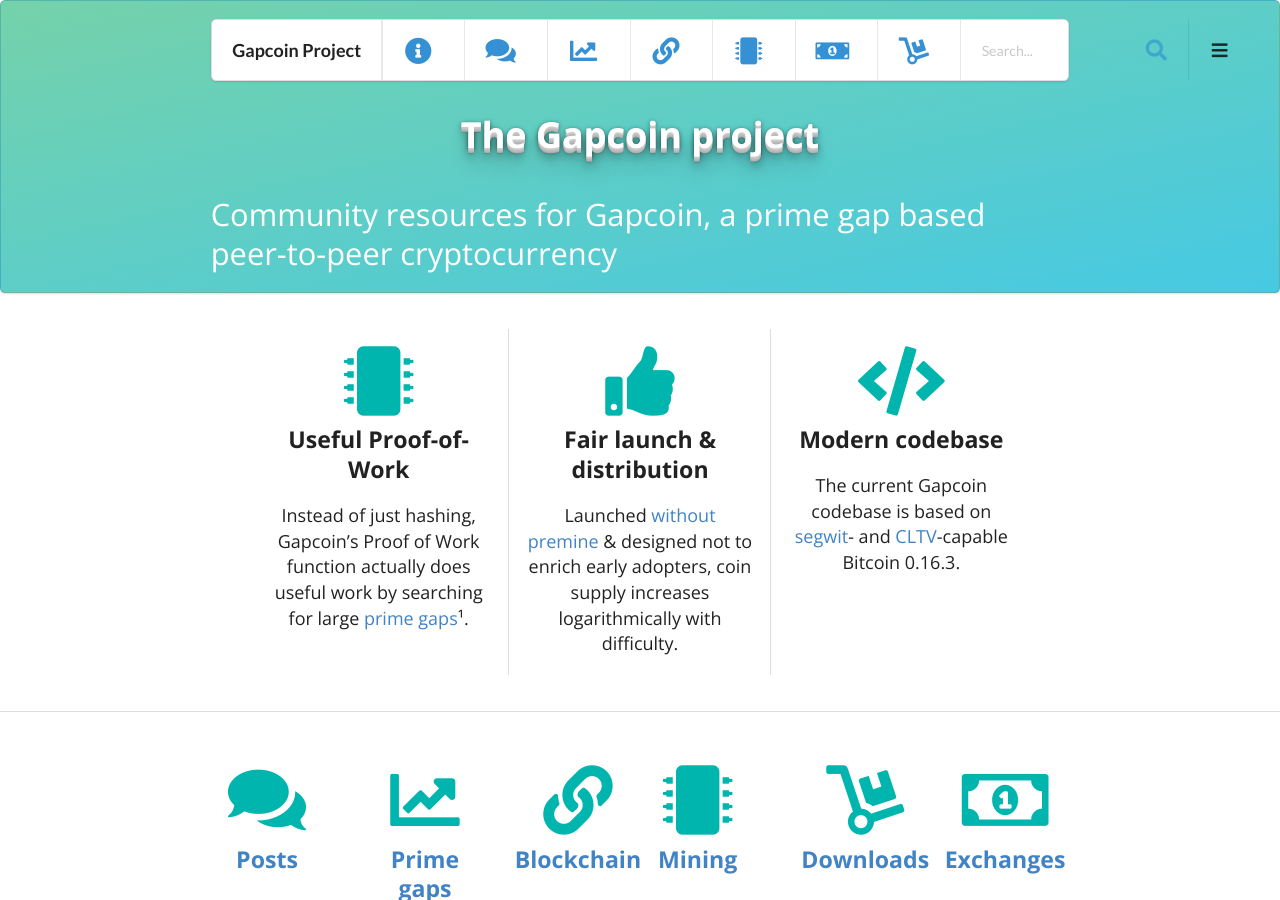
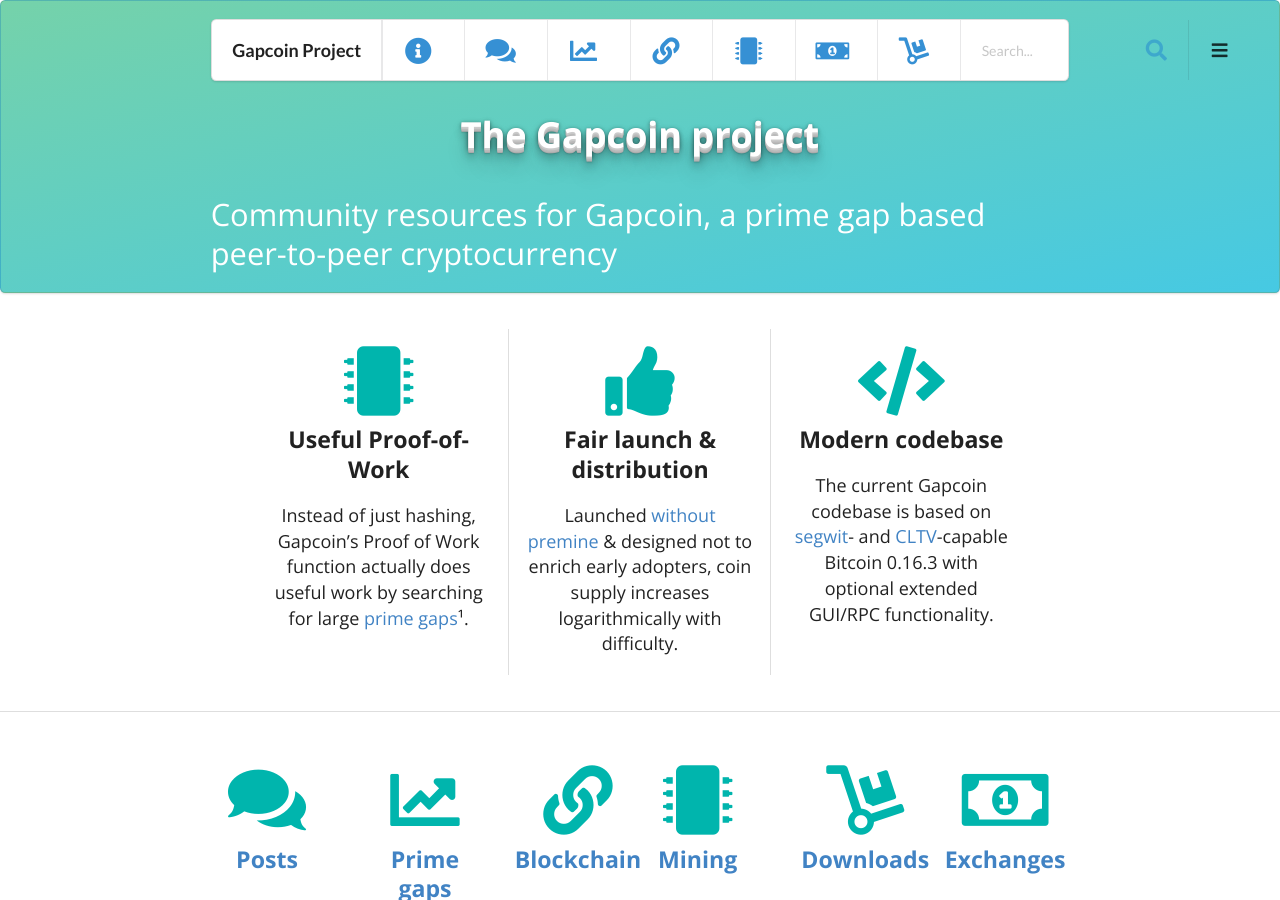
Before and after one commit to gapcoin-project/gapcoin-project.github.io, a Jekyll site: the page built from index.html, in a window 1280 px wide and 900 px high. Built offline with Jekyll 4.4.1, drawn with Linux system fonts in a browser that asks for light colours; nearby versions of some CDN libraries.

Commit message:
reference extended version

```diff
--- a/index.html
+++ b/index.html
@@ -31,7 +31,7 @@
             <i class="teal code icon"></i>
             Modern codebase
           </div>
-          <p>The current Gapcoin codebase is based on <a href="https://en.bitcoin.it/wiki/Segwit" target="_blank">segwit</a>- and <a href="https://en.bitcoin.it/wiki/Timelock" target="_blank">CLTV</a>-capable Bitcoin 0.16.3.</p>
+          <p>The current Gapcoin codebase is based on <a href="https://en.bitcoin.it/wiki/Segwit" target="_blank">segwit</a>- and <a href="https://en.bitcoin.it/wiki/Timelock" target="_blank">CLTV</a>-capable Bitcoin 0.16.3 with optional extended GUI/RPC functionality.</p>
 
         </div>
       </div>
```
